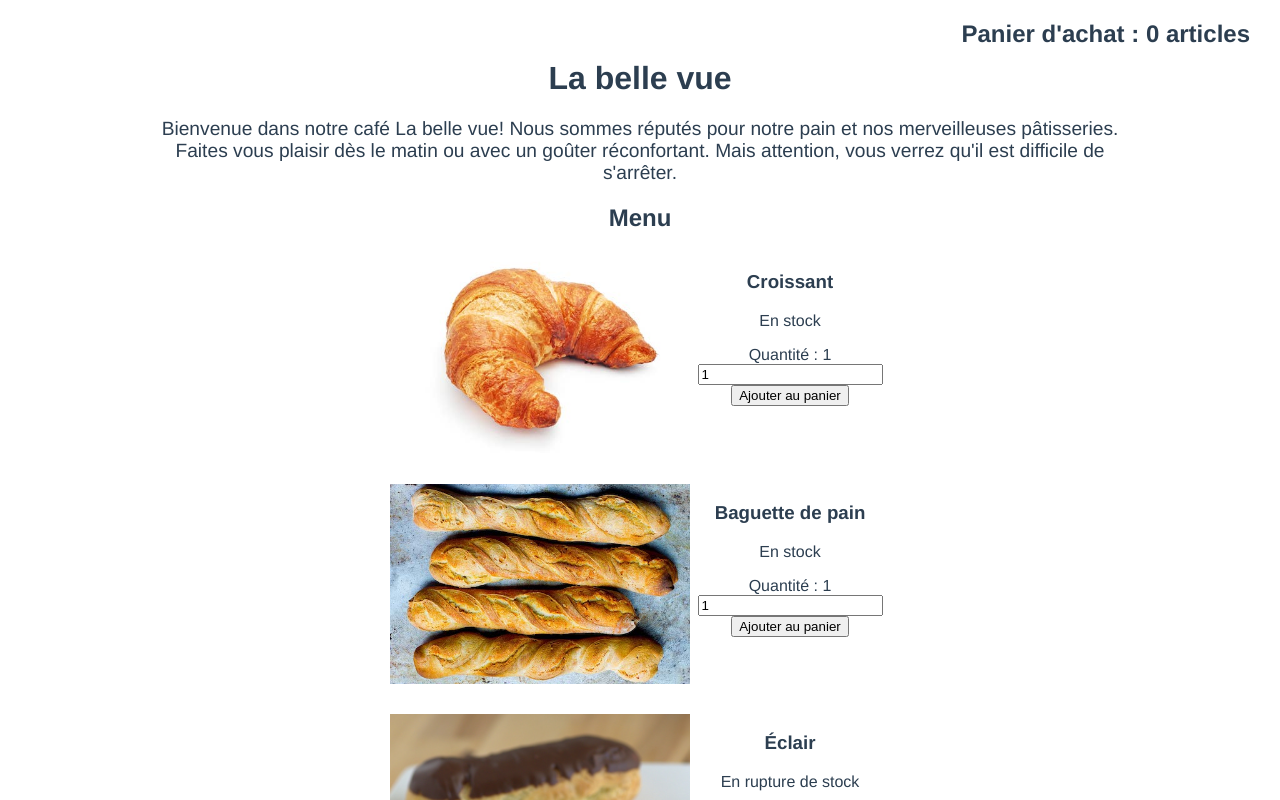
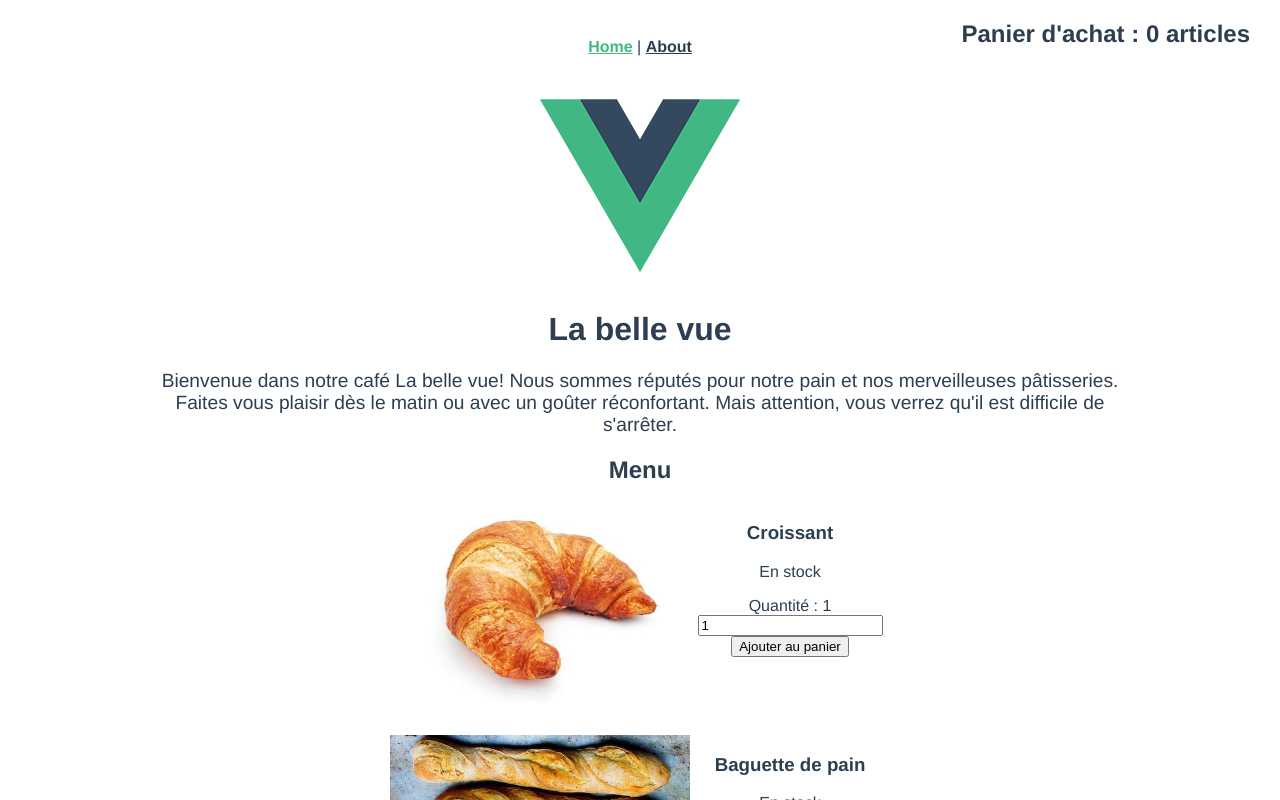
Before and after one commit to adriana-lazurca/vue-cli, a Vue app: page /#/ in a window 1280 px wide. Shown: the top 800 px of the page. Built offline with nearby package versions, Linux system fonts and the light colour scheme.

Commit message:
add router

```diff
--- a/src/App.vue
+++ b/src/App.vue
@@ -1,5 +1,11 @@
 <template>
   <div id="app" class="app">
+    <div id="nav">
+      <router-link to="/">Home</router-link> |
+      <router-link to="/about">About</router-link>
+    </div>
+    <router-view />
+
     <h1>{{ restaurantName }}</h1>
     <p class="description">
       Bienvenue dans notre café {{ restaurantName }}! Nous sommes réputés pour
@@ -43,7 +49,6 @@
 
 <script>
 import MenuItem from "./components/MenuItem";
-
 export default {
   name: "App",
   components: {
@@ -103,11 +108,23 @@ export default {
 
 <style lang="scss">
 #app {
-  font-family: "Avenir", Helvetica, Arial, sans-serif;
+  font-family: Avenir, Helvetica, Arial, sans-serif;
   -webkit-font-smoothing: antialiased;
   -moz-osx-font-smoothing: grayscale;
   text-align: center;
   color: #2c3e50;
-  margin-top: 60px;
+}
+
+#nav {
+  padding: 30px;
+
+  a {
+    font-weight: bold;
+    color: #2c3e50;
+
+    &.router-link-exact-active {
+      color: #42b983;
+    }
+  }
 }
 </style>
--- a/src/views/Home.vue
+++ b/src/views/Home.vue
@@ -1,18 +1,17 @@
 <template>
   <div class="home">
     <img alt="Vue logo" src="../assets/logo.png">
-    <HelloWorld msg="Welcome to Your Vue.js App"/>
+
   </div>
 </template>
 
 <script>
 // @ is an alias to /src
-import HelloWorld from '@/components/HelloWorld.vue'
 
 export default {
   name: 'Home',
   components: {
-    HelloWorld
+
   }
 }
 </script>
```
